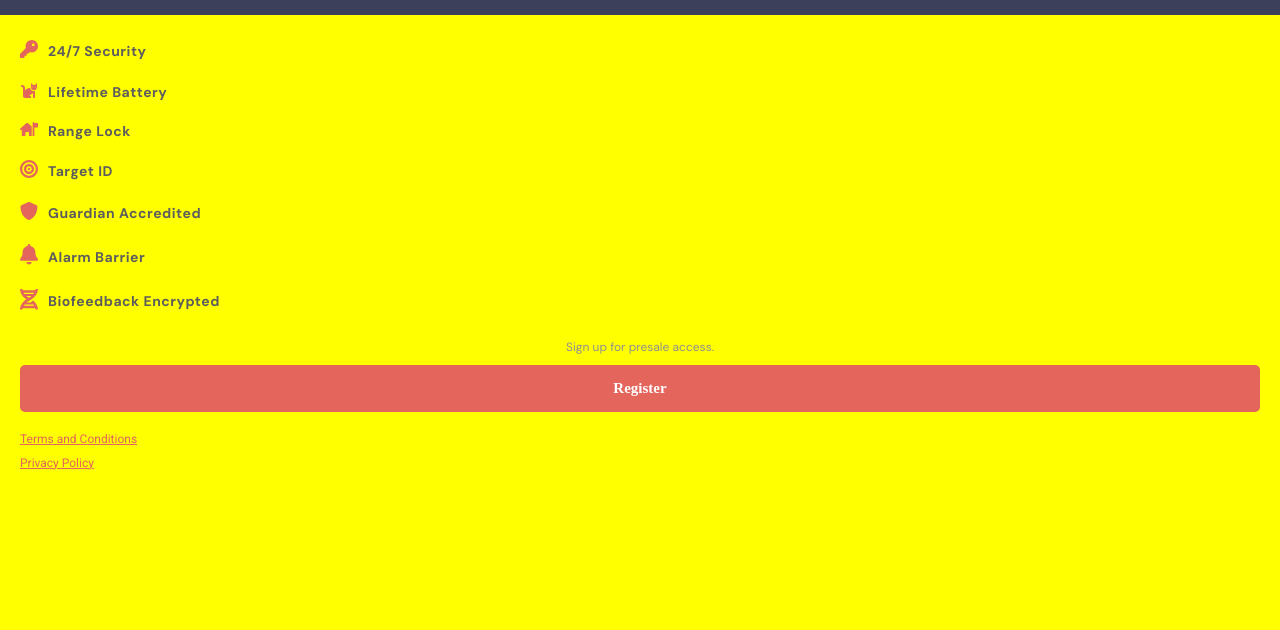
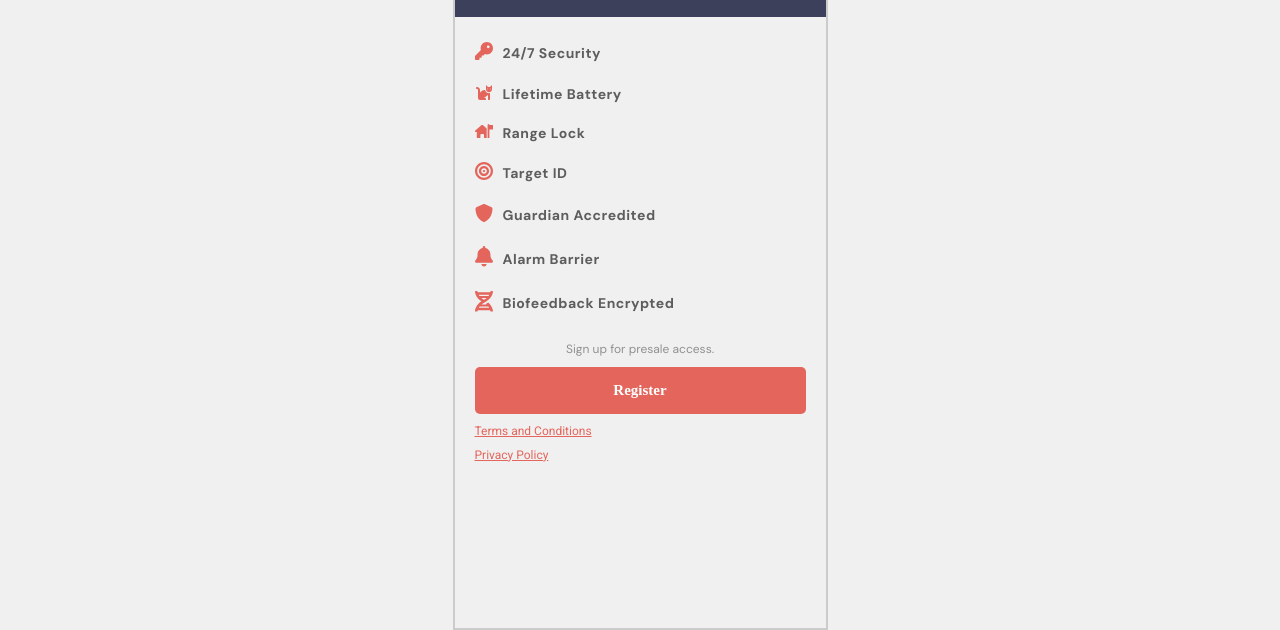
Before and after one commit to haydenismet/registering-interest-react, a React app: page / in a window 1280 px wide. Shown: the part 170-800 px from the top of the page. Built offline with nearby package versions, Linux system fonts and the light colour scheme; some packages are replaced by stand-ins of ours; no server answers; a web font is replaced by a local one.

Commit message:
Fixing styling issues

```diff
--- a/src/components/login-and-signup/LoginOrRegisterView.js
+++ b/src/components/login-and-signup/LoginOrRegisterView.js
@@ -8,7 +8,6 @@ export default function LoginOrRegisterView(props) {
 
   return (
     <>
-      <div className="arc_container_reg">
       <RegistrationLoginHeaderElement />
       <div className="arc_login">
         <div className="arc_t_c_view_container">
@@ -16,10 +15,7 @@ export default function LoginOrRegisterView(props) {
             <div className="arc_t_c_intro login_reg">
               <div>
                 <span>
-                    <svg
-                      xmlns="http://www.w3.org/2000/svg"
-                      viewBox="0 0 512 512"
-                    >
+                  <svg xmlns="http://www.w3.org/2000/svg" viewBox="0 0 512 512">
                     <path
                       fill="#E3655B"
                       d="M282.3 343.7L248.1 376.1C244.5 381.5 238.4 384 232 384H192V424C192 437.3 181.3 448 168 448H128V488C128 501.3 117.3 512 104 512H24C10.75 512 0 501.3 0 488V408C0 401.6 2.529 395.5 7.029 391L168.3 229.7C162.9 212.8 160 194.7 160 176C160 78.8 238.8 0 336 0C433.2 0 512 78.8 512 176C512 273.2 433.2 352 336 352C317.3 352 299.2 349.1 282.3 343.7zM376 176C398.1 176 416 158.1 416 136C416 113.9 398.1 96 376 96C353.9 96 336 113.9 336 136C336 158.1 353.9 176 376 176z"
@@ -30,10 +26,7 @@ export default function LoginOrRegisterView(props) {
               </div>
               <div>
                 <span>
-                    <svg
-                      xmlns="http://www.w3.org/2000/svg"
-                      viewBox="0 0 576 512"
-                    >
+                  <svg xmlns="http://www.w3.org/2000/svg" viewBox="0 0 576 512">
                     <path
                       fill="#E3655B"
                       d="M322.6 192C302.4 192 215.8 194 160 278V192c0-53-43-96-96-96C46.38 96 32 110.4 32 128s14.38 32 32 32s32 14.38 32 32v256c0 35.25 28.75 64 64 64h176c8.875 0 16-7.125 16-15.1V480c0-17.62-14.38-32-32-32h-32l128-96v144c0 8.875 7.125 16 16 16h32c8.875 0 16-7.125 16-16V289.9c-10.25 2.625-20.88 4.5-32 4.5C386.2 294.4 334.5 250.4 322.6 192zM480 96h-64l-64-64v134.4c0 53 43 95.1 96 95.1s96-42.1 96-95.1V32L480 96zM408 176c-8.875 0-16-7.125-16-16s7.125-16 16-16s16 7.125 16 16S416.9 176 408 176zM488 176c-8.875 0-16-7.125-16-16s7.125-16 16-16s16 7.125 16 16S496.9 176 488 176z"
@@ -44,10 +37,7 @@ export default function LoginOrRegisterView(props) {
               </div>
               <div>
                 <span>
-                    <svg
-                      xmlns="http://www.w3.org/2000/svg"
-                      viewBox="0 0 640 512"
-                    >
+                  <svg xmlns="http://www.w3.org/2000/svg" viewBox="0 0 640 512">
                     <path
                       fill="#E3655B"
                       d="M480 0C497.7 0 512 14.33 512 32H624C632.8 32 640 39.16 640 48V176C640 184.8 632.8 192 624 192H512V512H448V32C448 14.33 462.3 0 480 0V0zM416 512H416.1L416.8 512H352C334.3 512 320 497.7 320 480V384C320 366.3 305.7 352 288 352H224C206.3 352 192 366.3 192 384V480C192 497.7 177.7 512 160 512H96C78.33 512 64 497.7 64 480V288H31.1C18.61 288 6.631 279.7 1.985 267.1C-2.661 254.5 1.005 240.4 11.17 231.7L235.2 39.7C247.2 29.43 264.8 29.43 276.8 39.7L416 159V512z"
@@ -58,10 +48,7 @@ export default function LoginOrRegisterView(props) {
               </div>
               <div>
                 <span>
-                    <svg
-                      xmlns="http://www.w3.org/2000/svg"
-                      viewBox="0 0 512 512"
-                    >
+                  <svg xmlns="http://www.w3.org/2000/svg" viewBox="0 0 512 512">
                     <path
                       fill="#E3655B"
                       d="M288 256C288 273.7 273.7 288 256 288C238.3 288 224 273.7 224 256C224 238.3 238.3 224 256 224C273.7 224 288 238.3 288 256zM112 256C112 176.5 176.5 112 256 112C335.5 112 400 176.5 400 256C400 335.5 335.5 400 256 400C176.5 400 112 335.5 112 256zM256 336C300.2 336 336 300.2 336 256C336 211.8 300.2 176 256 176C211.8 176 176 211.8 176 256C176 300.2 211.8 336 256 336zM512 256C512 397.4 397.4 512 256 512C114.6 512 0 397.4 0 256C0 114.6 114.6 0 256 0C397.4 0 512 114.6 512 256zM256 64C149.1 64 64 149.1 64 256C64 362 149.1 448 256 448C362 448 448 362 448 256C448 149.1 362 64 256 64z"
@@ -72,10 +59,7 @@ export default function LoginOrRegisterView(props) {
               </div>
               <div>
                 <span>
-                    <svg
-                      xmlns="http://www.w3.org/2000/svg"
-                      viewBox="0 0 512 512"
-                    >
+                  <svg xmlns="http://www.w3.org/2000/svg" viewBox="0 0 512 512">
                     <path
                       fill="#E3655B"
                       d="M256-.0078C260.7-.0081 265.2 1.008 269.4 2.913L457.7 82.79C479.7 92.12 496.2 113.8 496 139.1C495.5 239.2 454.7 420.7 282.4 503.2C265.7 511.1 246.3 511.1 229.6 503.2C57.25 420.7 16.49 239.2 15.1 139.1C15.87 113.8 32.32 92.12 54.3 82.79L242.7 2.913C246.8 1.008 251.4-.0081 256-.0078V-.0078z"
@@ -86,10 +70,7 @@ export default function LoginOrRegisterView(props) {
               </div>
               <div>
                 <span>
-                    <svg
-                      xmlns="http://www.w3.org/2000/svg"
-                      viewBox="0 0 448 512"
-                    >
+                  <svg xmlns="http://www.w3.org/2000/svg" viewBox="0 0 448 512">
                     <path
                       fill="#E3655B"
                       d="M256 32V51.2C329 66.03 384 130.6 384 208V226.8C384 273.9 401.3 319.2 432.5 354.4L439.9 362.7C448.3 372.2 450.4 385.6 445.2 397.1C440 408.6 428.6 416 416 416H32C19.4 416 7.971 408.6 2.809 397.1C-2.353 385.6-.2883 372.2 8.084 362.7L15.5 354.4C46.74 319.2 64 273.9 64 226.8V208C64 130.6 118.1 66.03 192 51.2V32C192 14.33 206.3 0 224 0C241.7 0 256 14.33 256 32H256zM224 512C207 512 190.7 505.3 178.7 493.3C166.7 481.3 160 464.1 160 448H288C288 464.1 281.3 481.3 269.3 493.3C257.3 505.3 240.1 512 224 512z"
@@ -100,10 +81,7 @@ export default function LoginOrRegisterView(props) {
               </div>
               <div>
                 <span>
-                    <svg
-                      xmlns="http://www.w3.org/2000/svg"
-                      viewBox="0 0 448 512"
-                    >
+                  <svg xmlns="http://www.w3.org/2000/svg" viewBox="0 0 448 512">
                     <path
                       fill="#E3655B"
                       d="M.1193 494.1c-1.125 9.5 6.312 17.87 15.94 17.87l32.06 .0635c8.125 0 15.21-5.833 16.21-13.83c.7501-4.875 1.869-11.17 3.494-18.17h312c1.625 6.875 2.904 13.31 3.529 18.18c1.125 7.1 7.84 13.94 15.97 13.82l32.46-.0625c9.625 0 17.12-8.374 15.99-17.87c-4.625-37.87-25.75-128.1-119.1-207.7c-17.5 12.37-36.98 24.37-58.48 35.49c6.25 4.625 11.56 9.405 17.06 14.15H159.7c21.25-18.12 47.03-35.63 78.65-51.38c172.1-85.5 203.7-218.8 209.5-266.7c1.125-9.5-6.297-17.88-15.92-17.88L399.6 .001c-8.125 0-14.84 5.832-15.96 13.83c-.7501 4.875-1.869 11.17-3.369 18.17H67.74C66.24 25 65.08 18.81 64.33 13.81C63.21 5.813 56.48-.124 48.36 .001L16.1 .1338c-9.625 0-17.09 8.354-15.96 17.85c5.125 42.87 31.29 153.8 159.9 238.1C31.55 340.3 5.245 451.2 .1193 494.1zM223.9 219.7C198.8 205.9 177.6 191.3 159.7 176h128.5C270.4 191.3 249 206.1 223.9 219.7zM355.1 96c-5.875 10.37-12.88 21.12-21 31.1H113.1c-8.25-10.87-15.3-21.63-21.05-32L355.1 96zM93 415.1c5.875-10.37 12.74-21.13 20.87-32h219.4c8.375 10.87 15.48 21.63 21.23 32H93z"
@@ -125,7 +103,6 @@ export default function LoginOrRegisterView(props) {
         </div>
         <TermsAndConditionsElement />
       </div>
-      </div>
     </>
   );
 }
--- a/src/styles/App.css
+++ b/src/styles/App.css
@@ -28,7 +28,7 @@ body {
 
 
 #root {
-  min-height: 100vh;
+  height: 100vh;
   background-color: #f0f0f0;
 }
 
@@ -37,8 +37,12 @@ body {
 /**************************************/
 
 .arc_container {
-  height:100vh;
-  background-color:green;
+  width: 375px;
+  margin: 0 auto;
+  background-color: #f0f0f0;
+  border: 2px solid #cbcbcb;
+  height:100%;
+  overflow-y:scroll;
 }
 
 /* REGISTRATION LOGIN HEADER & LOGIN OR REGISTER COMPONENTS */
@@ -75,11 +79,7 @@ body {
 }
 
 .arc_login {
-  display: flex;
-  flex-direction: column;
   padding: 0 2rem;
-  position: relative;
-  flex: 1;
 }
 
 .arc_logo svg {
@@ -341,18 +341,11 @@ input:focus {
   flex: 1 1;
 }
 
-.arc_container_reg_flex {
-
-  display: flex;
-  flex-direction: column;
-
-}
 
 .arc_container_reg {
-  display: flex;
+/*  display: flex;
   flex-direction: column;
-  height:100vh;
-  background-color:yellow;
+  background-color:yellow;*/
 
 }
 
```
Lines whose indentation alone changed are shown as unchanged.
